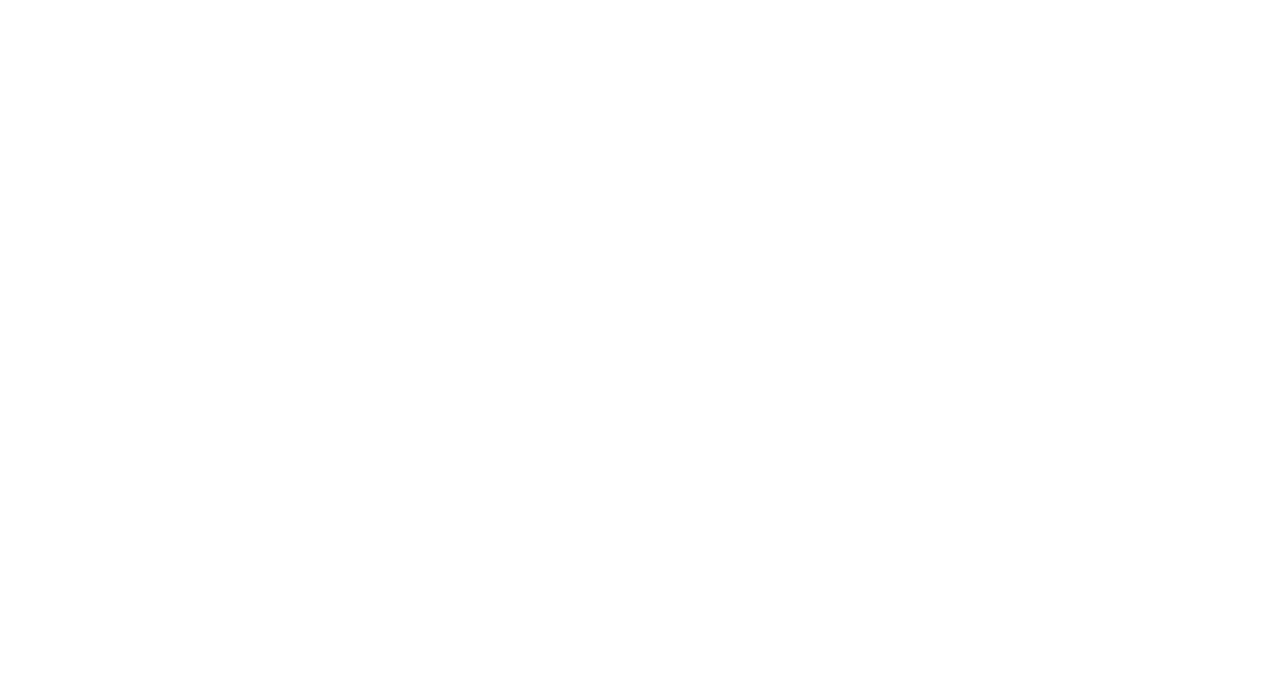
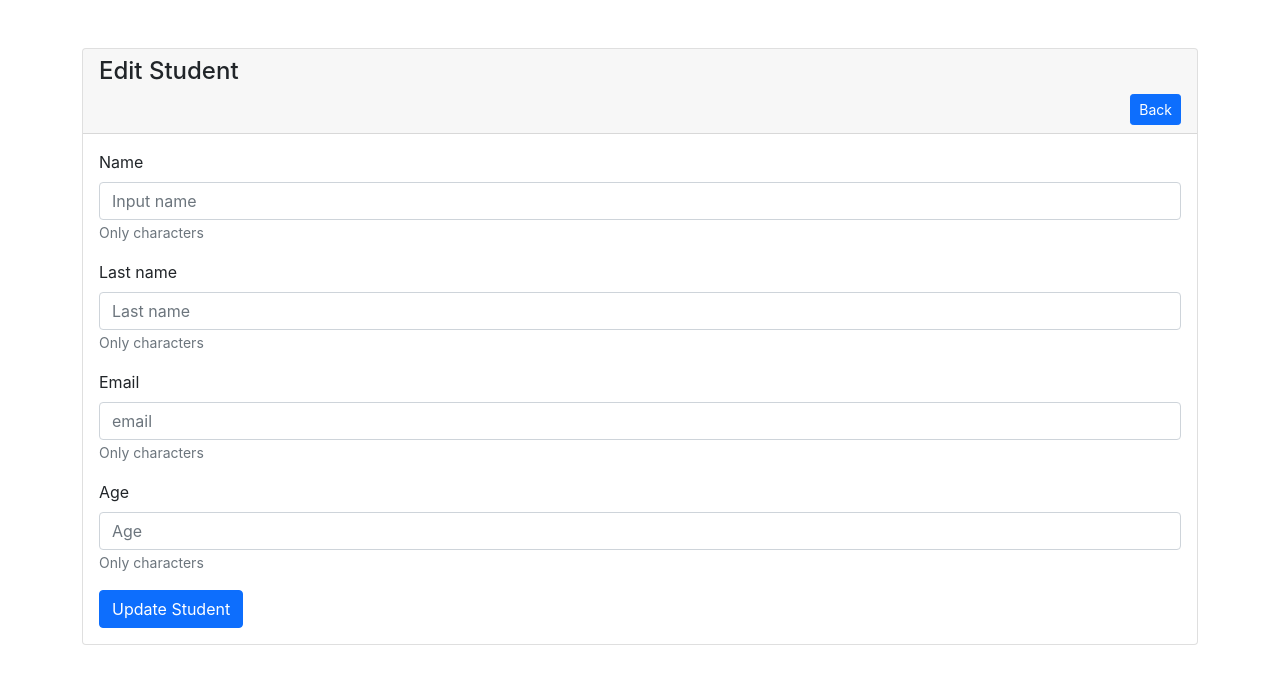
Before and after one commit to ProgrammerAuditore/crud-react-rest-api-laravel, a React (Create React App) app in the folder app-react/: page /edit-student/1 in a window 1280 px wide. Shown: the top 684 px of the page. Built offline with nearby package versions, Linux system fonts and the light colour scheme; no server answers.

Commit message:
**** Se agrego la funcionalidad de actualizar datos

```diff
--- a/app-react/src/App.js
+++ b/app-react/src/App.js
@@ -1,7 +1,8 @@
 import React from "react";
 import {BrowserRouter as Router, Switch, Route} from 'react-router-dom';
-import Student from "./pages/Studen";
-import AddStudent from "./pages/AddStudent";
+import Student from './pages/Studen';
+import AddStudent from './pages/AddStudent';
+import EditStudent from './pages/EditStudent';
 
 function App() {
   return (
@@ -9,6 +10,7 @@ function App() {
       <Switch>
         <Route exact path="/" component={Student}></Route>
         <Route exact path="/add-student" component={AddStudent}></Route>
+        <Route exact path="/edit-student/:id" component={EditStudent}></Route>
       </Switch>
     </Router>
   );
--- /dev/null
+++ b/app-react/src/pages/EditStudent.js
@@ -0,0 +1,124 @@
+import axios from 'axios';
+import React, { Component } from 'react';
+import {Link } from 'react-router-dom';
+
+class EditStudent extends Component  {
+
+    state  = {
+        name: '',
+        lastname: '',
+        email : '',
+        age : ''
+    }
+
+    handleInput = (e) => {
+        this.setState({
+            [e.target.name] : e.target.value
+        });
+    }
+
+    async componentDidMount () {
+        const id_student = this.props.match.params.id;
+        const resp = await axios.get(`http://127.0.0.1:8000/api/edit-student/${id_student}`);
+
+        if( resp.data.student !== null && resp.data.status === 200 ){
+            this.setState({
+                name : resp.data.student.name,
+                lastname : resp.data.student.lastname,
+                email : resp.data.student.email,
+                age : resp.data.student.age
+            });
+        }else{
+            alert("Student no found.");
+            window.location.href = "/";
+        }
+
+    }
+
+    updateStudent = async (e) => {
+        e.preventDefault();
+        const id_student = this.props.match.params.id;
+        const resp = await axios.put(`http://127.0.0.1:8000/api/update-student/${id_student}`, this.state);
+
+        if( resp.data.status === 200  ){
+            alert(resp.data.message);
+            window.location.href = "/";
+            /* Limpia los campos del formulario */
+            this.setState({
+                name : '',
+                lastname : '',
+                email : '',
+                age : ''
+            });
+
+        }
+
+    }
+
+    render(){
+        return(
+            <div className="container">
+                <div className="row">
+                    <div className="col-md-12">
+                        <div className="card">
+                            <div className="card-header">
+                                <h4>Edit Student</h4>
+                                <Link to={'/'} className="btn btn-primary btn-sm float-end">Back</Link>
+                            </div>
+                            <div className="card-body">
+                                <form onSubmit={this.updateStudent}>
+
+                                    {/* Nombre */}
+                                    <div className="form-group mb-3">
+                                        <div className="mb-3">
+                                          <label htmlFor="name" className="form-label">Name</label>
+                                          <input type="text" name="name" id="name" onChange={this.handleInput} value={this.state.name}
+                                          className="form-control" placeholder="Input name" aria-describedby="iname" />
+                                          <small id="iname" className="text-muted">Only characters</small>
+                                        </div>
+                                    </div>
+
+                                    {/* Apellido */}
+                                    <div className="form-group mb-3">
+                                        <div className="mb-3">
+                                          <label htmlFor="lastname" className="form-label">Last name</label>
+                                          <input type="text" name="lastname" id="lastname" onChange={this.handleInput} value={this.state.lastname}
+                                          className="form-control" placeholder="Last name" aria-describedby="ilastname" />
+                                          <small id="ilastname" className="text-muted">Only characters</small>
+                                        </div>
+                                    </div>
+
+                                    {/* Email */}
+                                    <div className="form-group mb-3">
+                                        <div className="mb-3">
+                                          <label htmlFor="email" className="form-label">Email</label>
+                                          <input type="text" name="email" id="email" onChange={this.handleInput} value={this.state.email}
+                                          className="form-control" placeholder="email" aria-describedby="iEmail" />
+                                          <small id="iEmail" className="text-muted">Only characters</small>
+                                        </div>
+                                    </div>
+
+
+                                    {/* Age */}
+                                    <div className="form-group mb-3">
+                                        <div className="mb-3">
+                                          <label htmlFor="age" className="form-label">Age</label>
+                                          <input type="number" name="age" id="age" onChange={this.handleInput} value={this.state.age}
+                                          className="form-control" placeholder="Age" aria-describedby="iage" />
+                                          <small id="iage" className="text-muted">Only characters</small>
+                                        </div>
+                                    </div>
+
+                                    <button type="submit" className="btn btn-primary">Update Student</button>
+
+                                </form>
+                            </div>
+                        </div>
+                    </div>
+                </div>
+            </div>
+        );
+    }
+}
+
+export default EditStudent;
--- a/app-react/src/pages/Studen.js
+++ b/app-react/src/pages/Studen.js
@@ -13,7 +13,6 @@ class Student extends Component {
         const resp = await axios.get('http://127.0.0.1:8000/api/students');
 
         if( resp.data.status === 200 ){
-            console.log(resp.data.students);
             this.setState({
                 students: resp.data.students,
                 loading : false,
```
Also changed, not shown: 2 other files (tests, documents, lock files or other folders).
